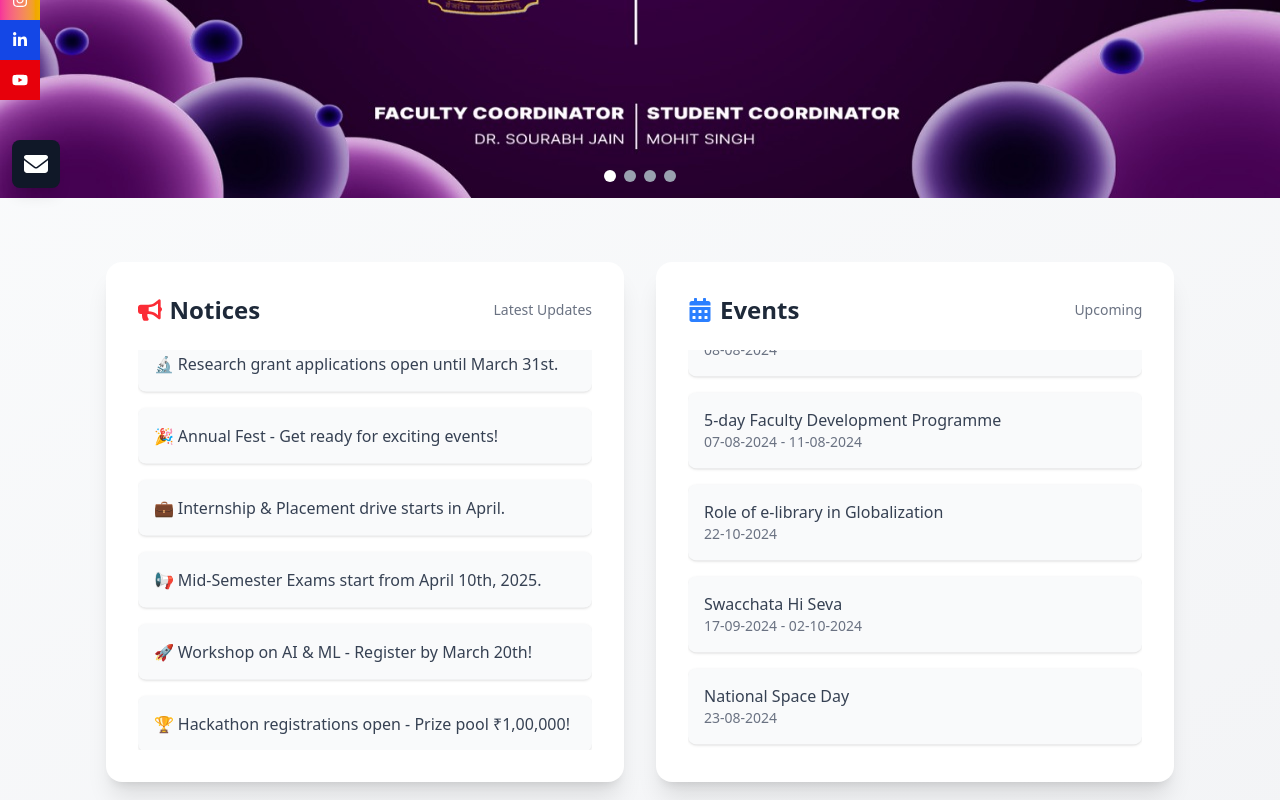
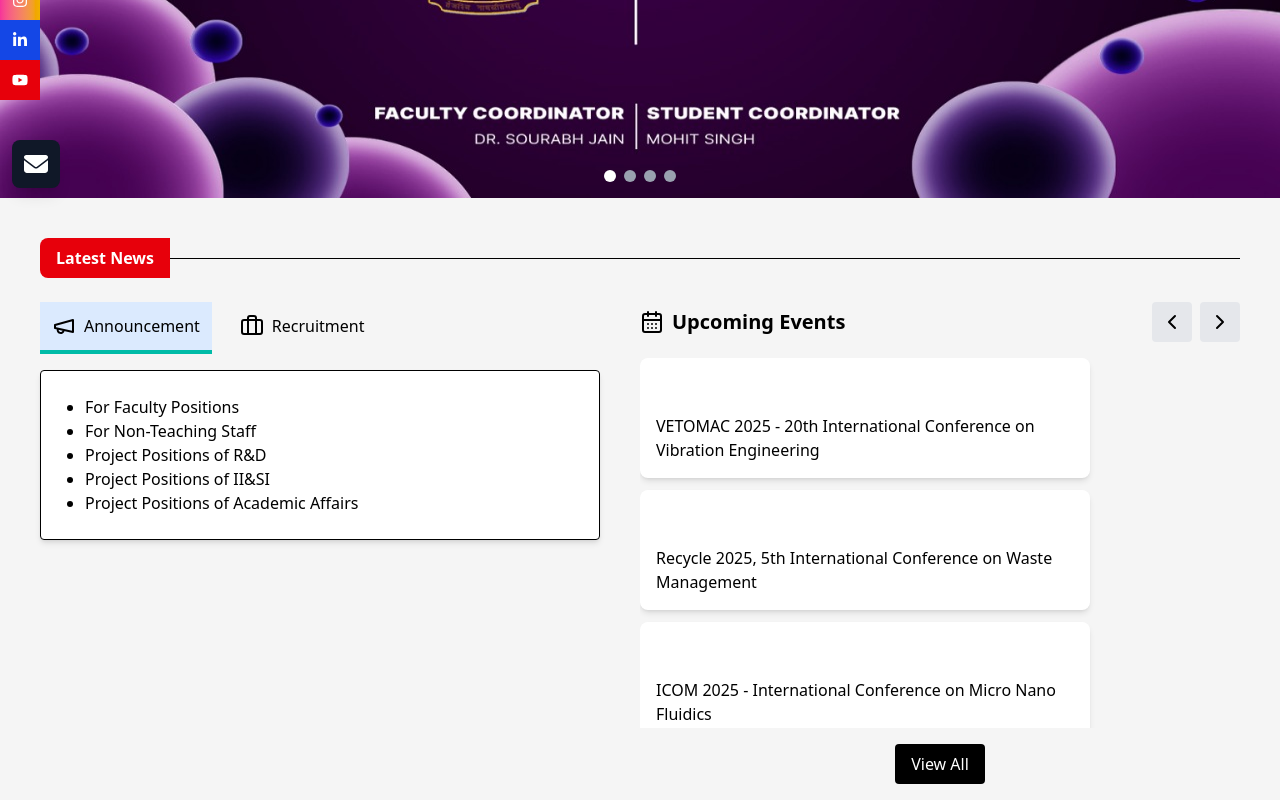
Before and after one commit to Asjdnnc/IIITS2, a React (Vite) app in the folder clg_frontend/: page / in a window 1280 px wide. Shown: the part 600-1400 px from the top of the page. Built offline with nearby package versions, Linux system fonts and the light colour scheme.

Commit message:
Modified Events Section

```diff
--- a/clg_frontend/src/Pages/Home.jsx
+++ b/clg_frontend/src/Pages/Home.jsx
@@ -12,6 +12,7 @@ import ResearchCarousel from '../components/Research'
 import ResearchTabs from '../components/Tabs'
 import LoadingScreen from '../components/LoadingScreen'
 import { UserContext } from '../App'
+import EventsSection from '../components/Eventsnew'
 
 function Home() {
     const { isLoading, isVisible, setIsLoading, setIsVisible } = useContext(UserContext);
@@ -31,7 +32,8 @@ function Home() {
       {isLoading && <LoadingScreen isVisible={isVisible} />}
       <div className={`${isLoading ? 'opacity-0' : 'opacity-100'} transition-opacity duration-800`}>
         <HeroCarousel></HeroCarousel>
-        <NoticesEventsSection></NoticesEventsSection>
+        <EventsSection/>
+        {/* <NoticesEventsSection></NoticesEventsSection> */}
         <DirectorMessage></DirectorMessage>
         <ResearchTabs></ResearchTabs>
         <StatsSection></StatsSection>
--- a/clg_frontend/src/components/Directormessage.jsx
+++ b/clg_frontend/src/components/Directormessage.jsx
@@ -12,7 +12,7 @@ const DirectorMessage = () => {
   const [isExpanded, setIsExpanded] = useState(false);
 
   return (
-    <section className="bg-gray-100 py-16 px-6 md:px-12">
+    <section className="bg-gray-100 pb-6 px-6 md:px-12">
       <div className="max-w-7xl mx-auto flex flex-col md:flex-row items-center gap-10">
         {/* Left: Message */}
         <div className="md:w-2/3">
--- /dev/null
+++ b/clg_frontend/src/components/EventsNew.jsx
@@ -0,0 +1,146 @@
+import React, { useState, useRef } from "react";
+import {
+  ChevronLeft,
+  ChevronRight,
+  Megaphone,
+  Briefcase,
+  CalendarDays,
+} from "lucide-react";
+
+const EventsSection = () => {
+  const [activeTab, setActiveTab] = useState("announcement");
+  const eventListRef = useRef(null);
+
+  const scrollEvents = (direction) => {
+    if (eventListRef.current) {
+      const scrollAmount = direction === "left" ? -300 : 300;
+      eventListRef.current.scrollBy({ left: scrollAmount, behavior: "smooth" });
+    }
+  };
+
+  return (
+    <div className="bg-neutral-100 p-10">
+      {/* Latest News */}
+      <div className="flex items-center">
+        <div className="bg-red-600 text-white px-4 py-2 rounded-l-lg font-semibold">
+          Latest News
+        </div>
+        <div className="flex-grow border-t border-gold"></div>
+      </div>
+
+      <div className="flex gap-10 mt-6">
+        {/* Tabs */}
+        <div className="flex flex-col gap-4 w-1/2">
+          <div className="flex gap-4">
+            <div
+              className={`flex items-center gap-2 cursor-pointer p-3 border-b-4 transition ${
+                activeTab === "announcement"
+                  ? "border-teal-500 bg-blue-100"
+                  : "border-transparent"
+              }`}
+              onClick={() => setActiveTab("announcement")}
+            >
+              <Megaphone /> Announcement
+            </div>
+            <div
+              className={`flex items-center gap-2 cursor-pointer p-3 border-b-4 transition ${
+                activeTab === "recruitment"
+                  ? "border-teal-500 bg-blue-100"
+                  : "border-transparent"
+              }`}
+              onClick={() => setActiveTab("recruitment")}
+            >
+              <Briefcase /> Recruitment
+            </div>
+          </div>
+
+          {/* Tab Content */}
+          <div className="border p-6 bg-white rounded shadow-md">
+            {activeTab === "announcement" ? (
+              <ul className="list-disc pl-5">
+                <li>For Faculty Positions</li>
+                <li>For Non-Teaching Staff</li>
+                <li>Project Positions of R&D</li>
+                <li>Project Positions of II&SI</li>
+                <li>Project Positions of Academic Affairs</li>
+              </ul>
+            ) : (
+              <ul className="list-disc pl-5">
+                <li>Open Positions in Software Development</li>
+                <li>Internship Opportunities</li>
+                <li>Administrative Roles</li>
+                <li>Research Assistant Positions</li>
+              </ul>
+            )}
+          </div>
+        </div>
+
+        {/* Events */}
+        <div className="w-1/2">
+          <div className="flex justify-between items-center mb-4">
+            <div className="flex items-center gap-2">
+              <CalendarDays />
+              <h2 className="text-xl font-semibold">Upcoming Events</h2>
+            </div>
+            <div className="flex gap-2">
+              <button
+                onClick={() => scrollEvents("left")}
+                className="p-2 bg-gray-200 rounded hover:bg-gray-300"
+              >
+                <ChevronLeft />
+              </button>
+              <button
+                onClick={() => scrollEvents("right")}
+                className="p-2 bg-gray-200 rounded hover:bg-gray-300"
+              >
+                <ChevronRight />
+              </button>
+            </div>
+          </div>
+
+          <div
+            ref={eventListRef}
+            className="flex flex-col gap-3 overflow-y-auto scrollbar-hide h-[370px] w-[600px]"
+            style={{ scrollBehavior: "smooth" }}
+          >
+            <div className="flex-shrink-0 bg-white shadow-md rounded-lg p-4 w-[450px]">
+              <div className="bg-brown-600 text-white px-3 py-1 rounded">
+                Dec 18 2025
+              </div>
+              <p className="mt-2">
+                VETOMAC 2025 - 20th International Conference on Vibration
+                Engineering
+              </p>
+            </div>
+
+            <div className="flex-shrink-0 bg-white shadow-md rounded-lg p-4 w-[450px]">
+              <div className="bg-brown-600 text-white px-3 py-1 rounded">
+                Jun 05 2025
+              </div>
+              <p className="mt-2">
+                Recycle 2025, 5th International Conference on Waste Management
+              </p>
+            </div>
+
+            <div className="flex-shrink-0 bg-white shadow-md rounded-lg p-4 w-[450px]">
+              <div className="bg-brown-600 text-white px-3 py-1 rounded">
+                Oct 31 2025
+              </div>
+              <p className="mt-2">
+                ICOM 2025 - International Conference on Micro Nano Fluidics
+              </p>
+            </div>
+          </div>
+
+          <div className="flex justify-center mt-4">
+            <button className="px-4 py-2 bg-black text-white rounded hover:bg-gray-800">
+              View All
+            </button>
+          </div>
+        </div>
+      </div>
+    </div>
+  );
+};
+
+export default EventsSection;
--- a/clg_frontend/src/components/Header2.jsx
+++ b/clg_frontend/src/components/Header2.jsx
@@ -17,13 +17,13 @@ const Header2 = () => {
       </div>
 
       {/* Middle Section - Search */}
-      <div className="flex items-center space-x-2 text-gray-600">
+      {/* <div className="flex items-center space-x-2 text-gray-600">
         <FaSearch className="text-orange-500 text-lg" />
         <div className="text-sm">
           <p>Looking for..</p>
           <p className="font-semibold">Search on IIITS</p>
         </div>
-      </div>
+      </div> */}
 
       {/* Right Section - Additional Logos */}
       <div className="flex items-center space-x-4">
```
